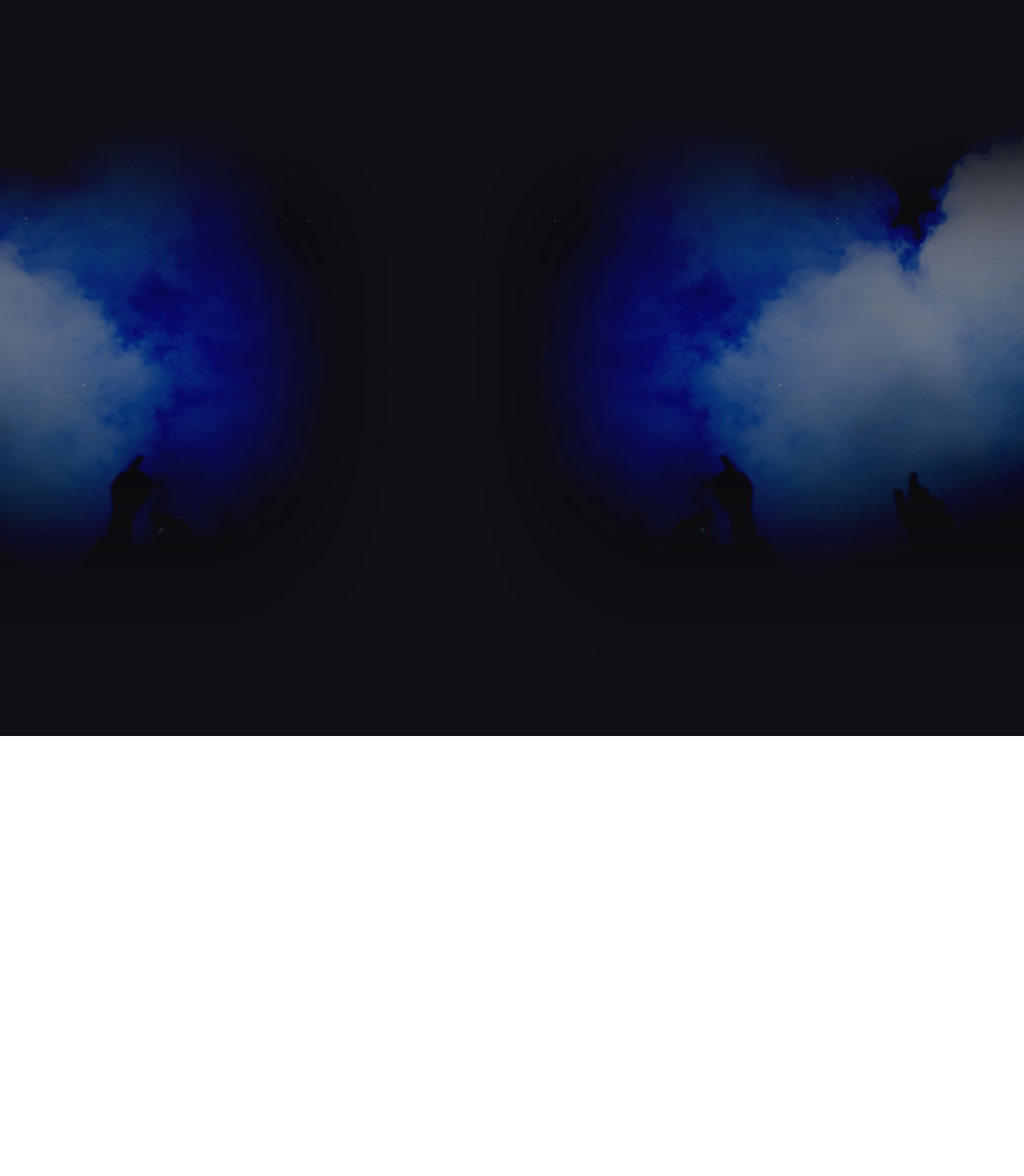
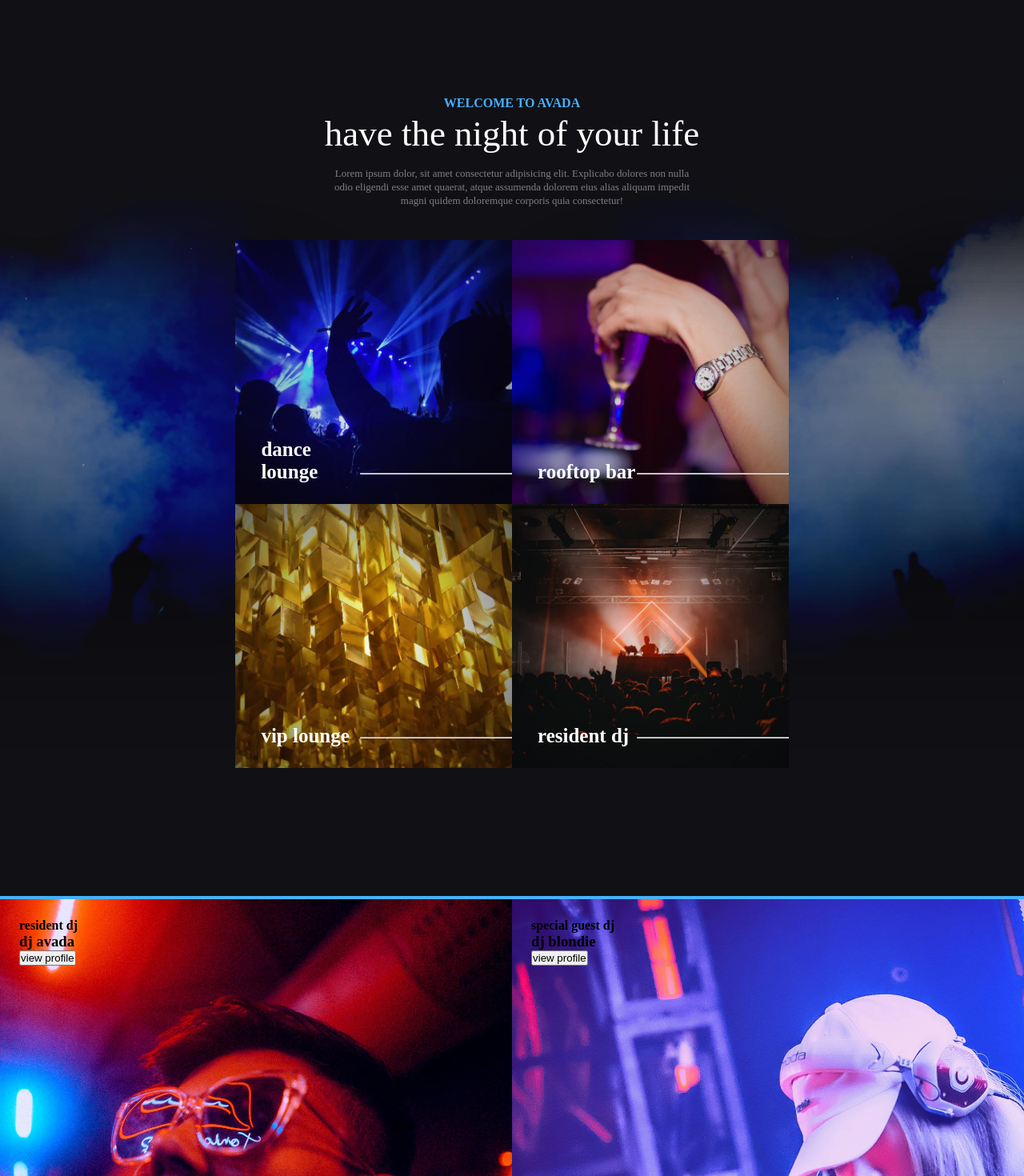
Before and after one commit to MarcoPicca/proj-html-vuejs, a Vue app: page / in a window 1280 px wide. Shown: the part 980-2450 px from the top of the page at 80% size. Before the commit the page ends 1900 px from the top, so only its background shows below. Built offline with nearby package versions, Linux system fonts and the light colour scheme.

Commit message:
fine header-main

```diff
--- a/src/components/AppHeader.vue
+++ b/src/components/AppHeader.vue
@@ -16,9 +16,7 @@
         return {
         }
     },
-    methods: {
 
-    },
     components: {
       NavBar,
       MainHeader
--- a/src/components/AppHeaderParticles/MainHeader.vue
+++ b/src/components/AppHeaderParticles/MainHeader.vue
@@ -64,6 +64,8 @@ export default {
         top: 124px;
     }
 
+
+
     .img-footer-header{
         width: 17%;
     }
--- a/src/components/AppMain.vue
+++ b/src/components/AppMain.vue
@@ -1,13 +1,28 @@
 <template >
     <section id="img-bg-header-main">
-
+        <div class="empty-space"></div>
+        <h4>welcome to avada</h4>
+        <h2>have the night of your life</h2>
+        <p>
+            Lorem ipsum dolor, sit amet consectetur adipisicing elit. Explicabo dolores non nulla odio eligendi esse amet quaerat, atque assumenda dolorem eius alias aliquam impedit magni quidem doloremque corporis quia consectetur!
+        </p>
+        <CardHeaderMain />
     </section>
+    <DjCards />
 </template>
 
 
 <script>
+import CardHeaderMain from './AppMainParticles/CardHeaderMain.vue';
+import DjCards from './AppMainParticles/DjCards.vue';
+
 export default {
     name: 'AppMain',
+
+    components: {
+        CardHeaderMain,
+        DjCards,
+    }
 }
 </script>
 
@@ -18,6 +33,38 @@ export default {
     background-position: center;
     background-size: contain;
     width: 100%;
-    height: 1000px;
+    height: 1200px;
+    display: flex;
+    flex-direction: column;
+    align-items: center;
   }
+
+  .empty-space{
+    width: 100%;
+    height: 200px;
+  }
+
+  h4{
+    text-transform: uppercase;
+    font-weight: bold;
+    color: #46b1fd;
+    margin-bottom: .2rem;
+  }
+
+  h2{
+    color: white;
+    font-size: 45px;
+    font-weight: 500;
+    margin-bottom: 1rem;
+  }
+
+  p{
+    width: 35%;
+    font-size: 13px;
+    color: gray;
+    text-align: center;
+    line-height: 1.3;
+    margin-bottom: 2.5rem;
+  }
+
 </style>
--- /dev/null
+++ b/src/components/AppMainParticles/CardHeader.vue
@@ -0,0 +1,100 @@
+<template>
+    <div class="cardbox">
+        <section class="container-card dance-lounge">
+            <h4 class="text">dance lounge</h4>
+            <hr class="line-blue"></hr>
+        </section>
+        <section class="container-card rooftop-bar">
+            <h4 class="text">rooftop bar</h4>
+            <hr class="line-red"></hr>
+        </section>
+        <section class="container-card vip-lounge">
+            <h4 class="text">vip lounge</h4>
+            <hr class="line-gold"></hr>
+        </section>
+        <section class="container-card resident-dj">
+            <h4 class="text">resident dj</h4>
+            <hr class="line-blue"></hr>
+        </section>
+    </div>
+</template>
+
+
+<script>
+export default {
+    name: 'CardHeader',
+}
+</script>
+
+
+<style lang="scss" scoped>
+    .cardbox{
+        width: 54%;
+        display: flex;
+        flex-wrap: wrap;
+    }
+
+    .container-card{
+        width: 50%;
+        height: 330px;
+        display: flex;
+        justify-content: space-between;
+        align-items: end;
+    }
+
+    .dance-lounge{
+        background-image: url(../../assets/img/avada-nightclub-dancelounge-small.jpg);
+        background-position: center;
+        background-size: cover;
+    }
+
+    .rooftop-bar{
+        background-image: url(../../assets/img/avada-nightclub-rooftoplounge-small.jpg);
+        background-position: center;
+        background-size: cover;
+    }
+
+    .vip-lounge{
+        background-image: url(../../assets/img/avada-nightclub-viplounge-small.jpg);
+        background-position: center;
+        background-size: cover;
+    }
+
+    .resident-dj{
+        background-image: url(../../assets/img/avada-nightclub-events-small.jpg);
+        background-position: center;
+        background-size: cover;
+    }
+
+    .text{
+        width: 45%;
+        color: white;
+        padding-left: 2rem;
+        margin-bottom: 1.6rem;
+        font-size: 25px;
+    }
+
+    .line-blue{
+        width: 55%;
+        height: 1px;
+        color: #46b1fd;
+        background-color: #46b1fd;
+        margin-bottom: 2.3rem;
+    }
+
+    .line-red{
+        width: 55%;
+        height: 1px;
+        color: #f63c81;
+        background-color: #f63c81;
+        margin-bottom: 2.3rem;
+    }
+
+    .line-gold{
+        width: 55%;
+        height: 1px;
+        color: gold;
+        background-color: gold;
+        margin-bottom: 2.3rem;
+    }
+</style>
--- /dev/null
+++ b/src/components/AppMainParticles/CardHeaderMain.vue
@@ -0,0 +1,31 @@
+<template>
+    <section class="container-card-header-main">
+        <CardHeader />
+    </section>
+</template>
+
+
+
+<script>
+import CardHeader from './CardHeader.vue';
+
+export default {
+    name: 'CardHeaderMain',
+
+    components: {
+      CardHeader,
+    }
+}
+</script>
+
+
+
+<style lang="scss" scoped>
+    .container-card-header-main{
+        width: 100%;
+        display: flex;
+        flex-wrap: wrap;
+        justify-content: center;
+        align-items: center;
+    }
+</style>
--- /dev/null
+++ b/src/components/AppMainParticles/DjCards.vue
@@ -0,0 +1,56 @@
+<template>
+    <div class="box-dj-cards">
+        <section class="container-dj-card resident-dj">
+            <h4>resident dj</h4>
+            <h3>dj avada</h3>
+            <button>view profile</button>
+        </section>
+        <section class="container-dj-card guest-dj">
+            <h4>special guest dj</h4>
+            <h3>dj blondie</h3>
+            <button>view profile</button>
+        </section>
+    </div>
+</template>
+
+
+
+<script>
+export default {
+    name: 'DjCards',
+
+}
+</script>
+
+
+<style lang="scss" scoped>
+    .box-dj-cards{
+        width: 100%;
+        display: flex;
+        justify-content: center;
+    }
+
+    .container-dj-card{
+        width: 50%;
+        height: 530px;
+        padding: 1.5rem;
+        border-top: 4px solid #46b1fd;
+    }
+
+    .container-dj-card:hover{
+        border-top: 4px solid #f63c81;
+    }
+
+    .resident-dj{
+        background-image: url(../../assets/img/avada-nightclub-resident-profile.jpg);
+        background-position: center;
+        background-size: cover;
+    }
+
+    .guest-dj{
+        background-image: url(../../assets/img/avada-nightclub-lisahouse-inset-new.jpg);
+        background-position-x: center;
+        background-position-y: top;
+        background-size: cover;
+    }
+</style>
```
